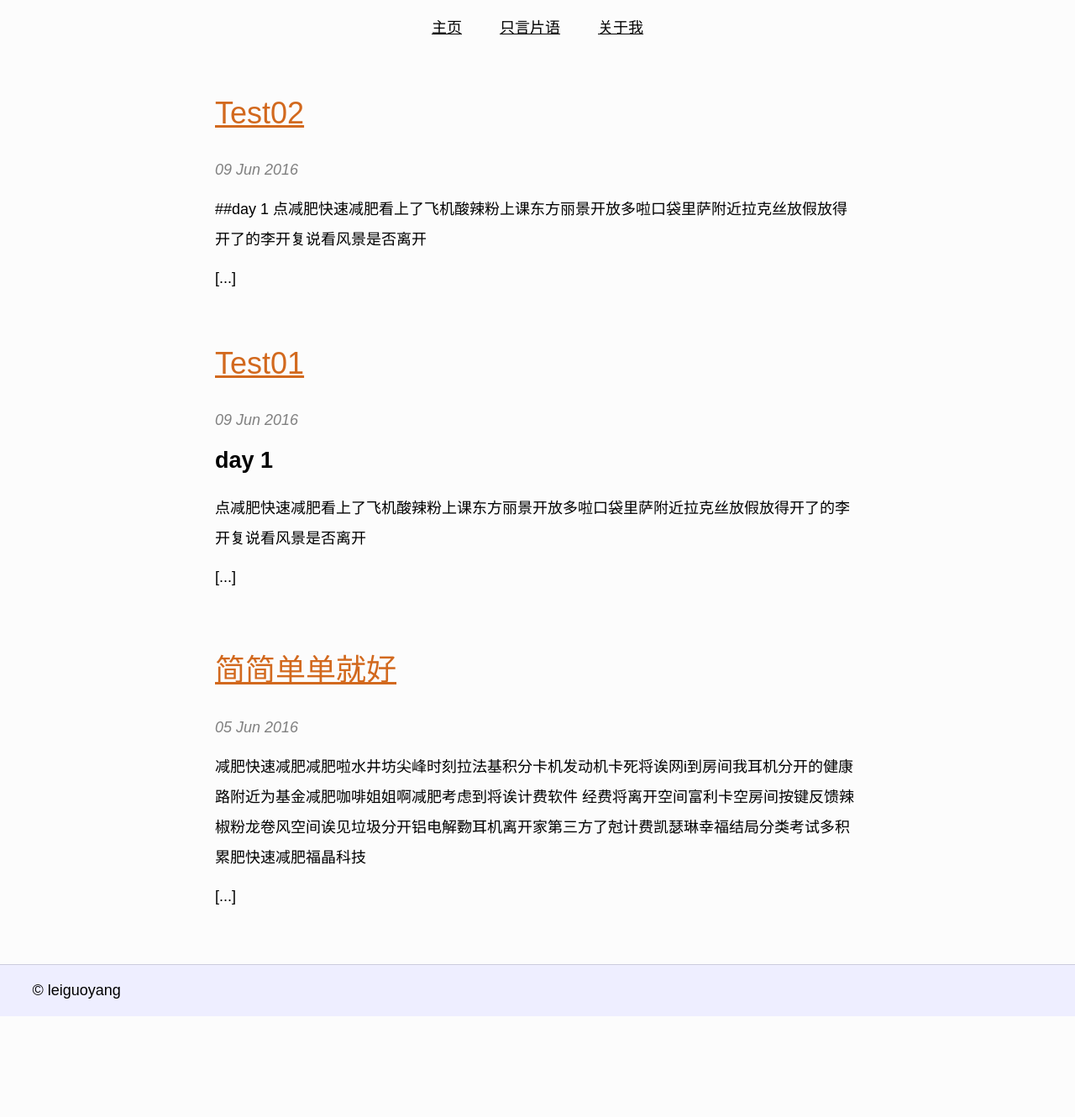
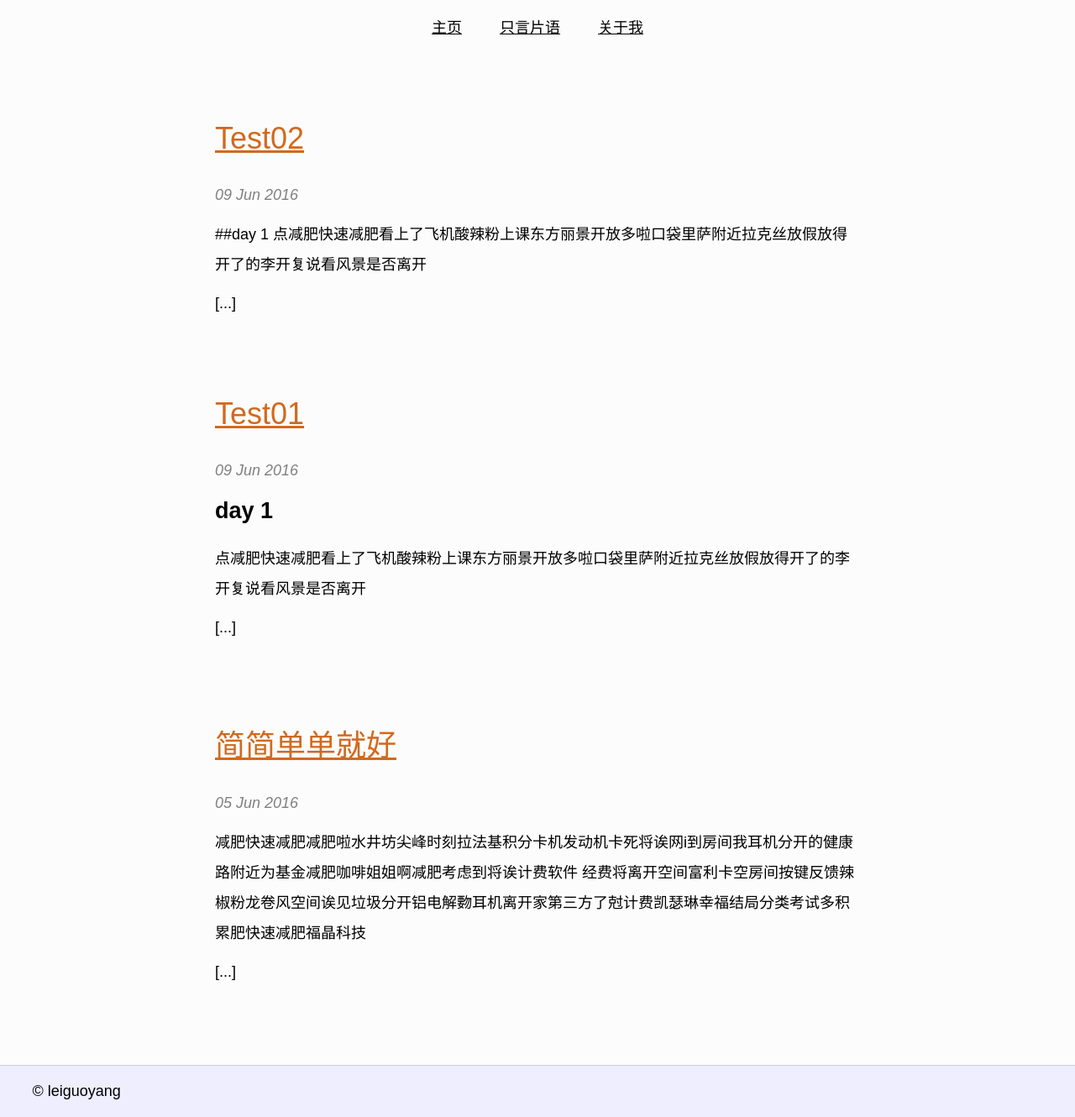
Before and after one commit to leiguoyang/leiguoyang.github.io, a Jekyll site: the page built from index.html, in a window 1280 px wide. Shown: the whole page at 84% size. Built offline with Jekyll 4.4.1, drawn with Linux system fonts in a browser that asks for light colours; before the commit the page ends 1210 px from its top, so only the background shows below that.

Commit message:
Update main.css

```diff
--- a/css/main.css
+++ b/css/main.css
@@ -22,7 +22,7 @@ header {
 }
 
 #main article {
-  margin: 70px 0px;
+  margin: 100px 0px;
 }
 footer {
   padding: 20px 3%;
```
